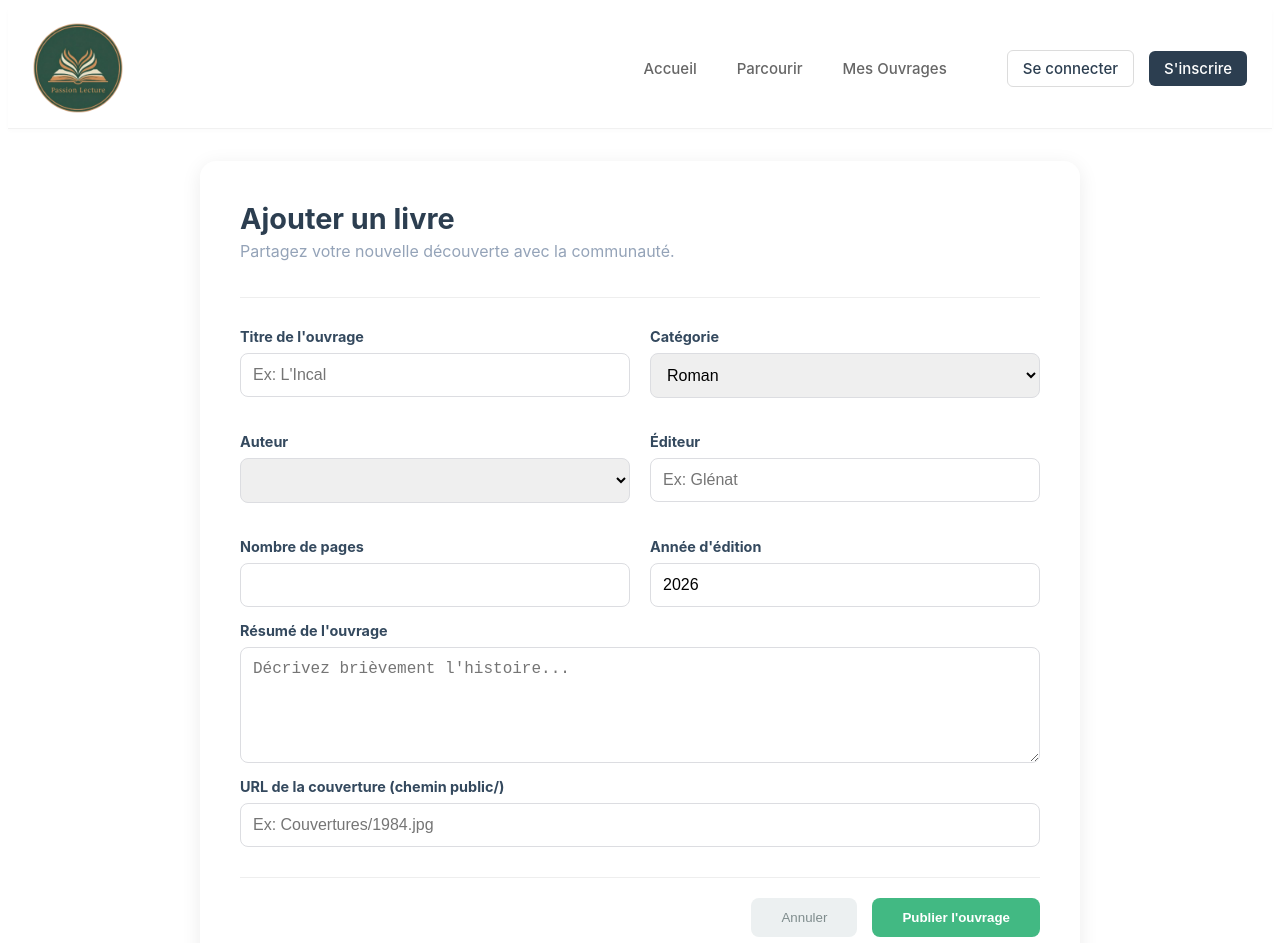
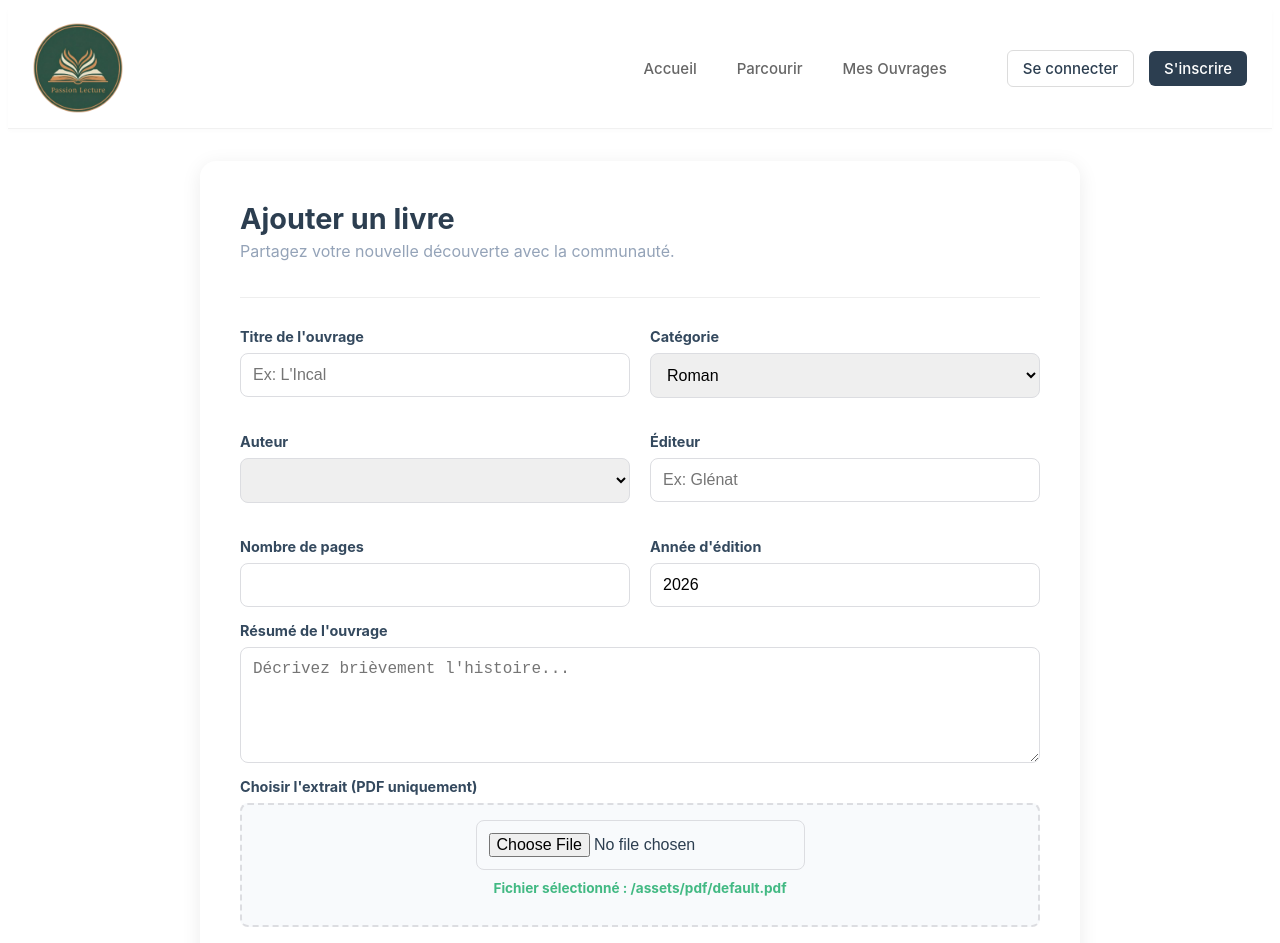
Before and after one commit to erdemcasa/P_Web_294, a Vue app: page /add-book in a window 1280 px wide. Shown: the top 943 px of the page. Built offline with nearby package versions, Linux system fonts and the light colour scheme; data requests are answered from the project's data file.

Commit message:
Ajout fonctionalité Extrait pdf [WIP]

```diff
--- a/server/db.json
+++ b/server/db.json
@@ -176,6 +176,19 @@
       "editeur": "oe",
       "annee_edition": 2026,
       "image_couverture": "https://m.media-amazon.com/images/I/31rhOdUzykL._SY445_SX342_ML2_.jpg",
+      "moyenne_appreciations": 0
+    },
+    {
+      "id": "c5ff",
+      "titre": "sdadasdasd",
+      "categorie": "manga",
+      "nombre_pages": 213,
+      "extrait": "/assets/pdf/step1.pdf",
+      "resume": "Snhean",
+      "auteur_id": 103,
+      "editeur": "asdas",
+      "annee_edition": 2026,
+      "image_couverture": "https://encrypted-tbn0.gstatic.com/images?q=tbn:ANd9GcScZuHxEgWOXRiszMoNZIEY-cqxgVQpyF6r343uNEM8ci9VLEyrq8I3M7AlPBcXucK-xbWOpE2HHnwHutLckckZHRBzYS5u3VclY2WLJKAJ&s=10",
       "moyenne_appreciations": 0
     }
   ],
--- a/src/components/BookForm.vue
+++ b/src/components/BookForm.vue
@@ -22,6 +22,15 @@ const handleSubmit = () => {
     return;
   }
   emit('submit', { ...localBook.value })
+}
+
+const handleFileChange = (event) => {
+  const file = event.target.files[0]
+  if (file) {
+    // On simule l'enregistrement en stockant le chemin vers le dossier public
+    // Important : On ne garde que le nom du fichier pour le JSON
+    localBook.value.extrait = `/assets/pdf/${file.name}`
+  }
 }
 </script>
 
@@ -75,6 +84,16 @@ const handleSubmit = () => {
     </div>
 
     <div class="form-group full-width">
+      <label>Choisir l'extrait (PDF uniquement)</label>
+      <div class="file-input-wrapper">
+        <input type="file" accept=".pdf" @change="handleFileChange" class="file-input" />
+        <p v-if="localBook.extrait" class="file-name">
+          Fichier sélectionné : {{ localBook.extrait }}
+        </p>
+      </div>
+    </div>
+
+    <div class="form-group full-width">
       <label>URL de la couverture (chemin public/)</label>
       <input v-model="localBook.image_couverture" type="text" placeholder="Ex: Couvertures/1984.jpg" />
     </div>
@@ -104,7 +123,24 @@ const handleSubmit = () => {
   text-align: left;
 }
 
-.full-width { grid-column: span 2; }
+.full-width {
+  grid-column: span 2;
+}
+
+
+.file-input-wrapper {
+  border: 2px dashed #dcdde1;
+  padding: 15px;
+  border-radius: 8px;
+  background: #f8fafc;
+  text-align: center;
+}
+.file-name {
+  margin-top: 10px;
+  font-size: 0.85rem;
+  color: #42b983;
+  font-weight: bold;
+}
 
 label {
   font-weight: bold;
@@ -113,7 +149,9 @@ label {
   font-size: 0.9rem;
 }
 
-input, select, textarea {
+input,
+select,
+textarea {
   padding: 12px;
   border: 1px solid #dcdde1;
   border-radius: 8px;
@@ -121,7 +159,9 @@ input, select, textarea {
   transition: border-color 0.2s;
 }
 
-input:focus, select:focus, textarea:focus {
+input:focus,
+select:focus,
+textarea:focus {
   outline: none;
   border-color: #42b983;
 }
--- a/src/views/BookView.vue
+++ b/src/views/BookView.vue
@@ -47,12 +47,8 @@ const handleImageError = (event) => {
     <div class="main-content">
       <div class="col-visual">
         <div class="main-image-wrapper">
-          <img
-            :src="formatImageUrl(ouvrage.image_couverture)"
-            alt="Couverture"
-            class="main-img"
-            @error="handleImageError"
-          />
+          <img :src="formatImageUrl(ouvrage.image_couverture)" alt="Couverture" class="main-img"
+            @error="handleImageError" />
         </div>
       </div>
 
@@ -90,6 +86,16 @@ const handleImageError = (event) => {
             </div>
           </div>
         </section>
+
+        <section v-if="ouvrage.extrait" class="info-block excerpt-container">
+          <div class="block-header">
+            <a :href="ouvrage.extrait" :download="ouvrage.titre + '-extrait.pdf'" class="btn-download">
+              Télécharger l'extrait
+            </a>
+          </div>
+
+        </section>
+
       </div>
     </div>
   </div>
@@ -98,6 +104,32 @@ const handleImageError = (event) => {
 </template>
 
 <style scoped>
+
+.excerpt-container {
+  margin-top: 30px;
+}
+
+.btn-download {
+  background-color: #2c3e50;
+  color: white;
+  padding: 6px 12px;
+  border-radius: 6px;
+  text-decoration: none;
+  font-size: 0.9rem;
+  transition: opacity 0.2s;
+}
+
+.btn-download:hover {
+  opacity: 0.8;
+}
+
+.pdf-viewer {
+  margin-top: 15px;
+  border: 1px solid #eee;
+  border-radius: 8px;
+  overflow: hidden;
+  box-shadow: 0 4px 10px rgba(0,0,0,0.05);
+}
 .page-container {
   max-width: 1200px;
   margin: 30px auto;
@@ -238,6 +270,7 @@ const handleImageError = (event) => {
   color: #2980b9;
   text-decoration: underline;
 }
+
 .rating-summary {
   display: flex;
   align-items: center;
@@ -251,10 +284,12 @@ const handleImageError = (event) => {
   align-items: baseline;
   gap: 4px;
 }
+
 .rating-summary .label {
   display: flex;
   align-items: center;
 }
+
 .star-icon {
   color: #f39c12;
   font-size: 1.4rem;
```
